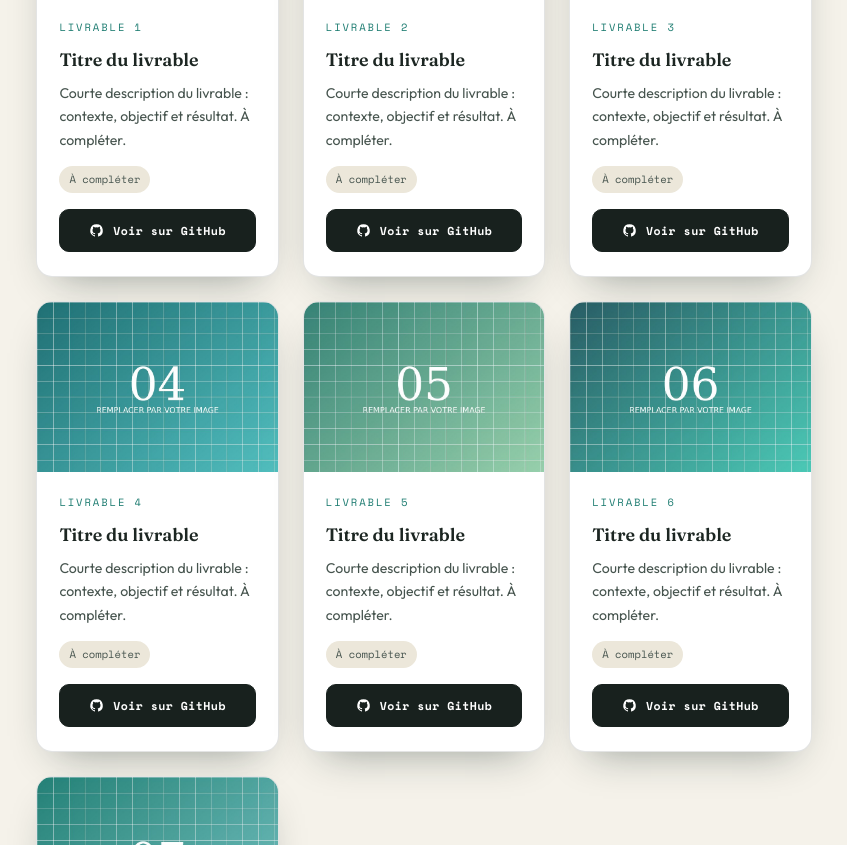
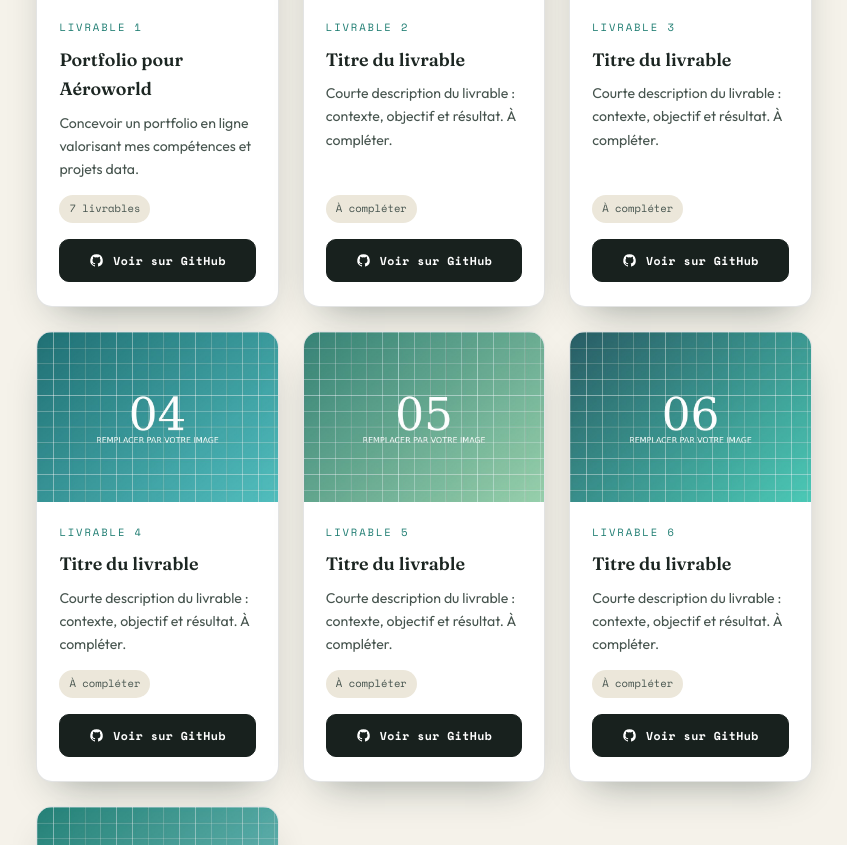
Before and after one commit to rogersolorzano/portfolio, a plain HTML site: page index.html in a window 1280 px wide. Shown: the part 2322-3167 px from the top of the page, without its empty margins (366-1213 px from the left). Drawn offline with nearby package versions, Linux system fonts and the light colour scheme.

Commit message:
Update index.html

```diff
--- a/index.html
+++ b/index.html
@@ -160,11 +160,11 @@
         <div class="cover"><img src="assets/img/projets/projet_portfolio.png" alt="Livrable 1"></div>
         <div class="body">
           <div class="badge" data-i18n="liv1_badge">Livrable 1</div>
-          <h4 data-i18n="liv1_title">Titre du livrable</h4>
-          <p data-i18n="liv1_desc">Courte description du livrable : contexte, objectif et résultat. À compléter.</p>
-          <span class="tag" data-i18n="liv1_tag">À compléter</span>
+          <h4 data-i18n="liv1_title">Portfolio pour Aéroworld</h4>
+          <p data-i18n="liv1_desc">Concevoir un portfolio en ligne valorisant mes compétences et projets data.</p>
+          <span class="tag" data-i18n="liv1_tag">7 livrables</span>
           <!-- Mettez l'URL du dépôt GitHub du projet 1 dans href -->
-          <a class="liv-btn" href="https://github.com/rogersolorzano/D-tectez-des-faux-billets/tree/main" target="_blank" rel="noopener">
+          <a class="liv-btn" href="https://github.com/rogersolorzano/Portfolio-pour-Aeroworld" target="_blank" rel="noopener">
             <svg viewBox="0 0 24 24" fill="currentColor"><path d="M12 2a10 10 0 00-3.16 19.49c.5.09.68-.22.68-.48v-1.7c-2.78.6-3.37-1.34-3.37-1.34-.45-1.15-1.1-1.46-1.1-1.46-.9-.62.07-.6.07-.6 1 .07 1.53 1.03 1.53 1.03.9 1.52 2.34 1.08 2.91.83.09-.65.35-1.09.63-1.34-2.22-.25-4.55-1.11-4.55-4.94 0-1.09.39-1.98 1.03-2.68-.1-.25-.45-1.27.1-2.65 0 0 .84-.27 2.75 1.02a9.6 9.6 0 015 0c1.91-1.29 2.75-1.02 2.75-1.02.55 1.38.2 2.4.1 2.65.64.7 1.03 1.59 1.03 2.68 0 3.84-2.34 4.69-4.57 4.94.36.31.68.92.68 1.85v2.74c0 .27.18.58.69.48A10 10 0 0012 2z"/></svg>
             <span data-i18n="liv_btn">Voir sur GitHub</span>
           </a>
```
